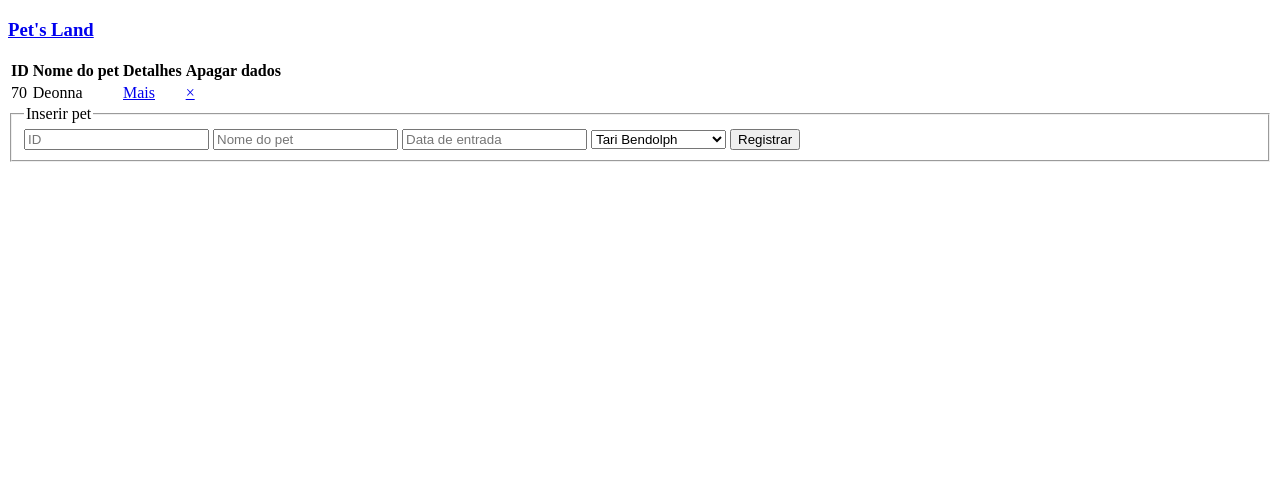
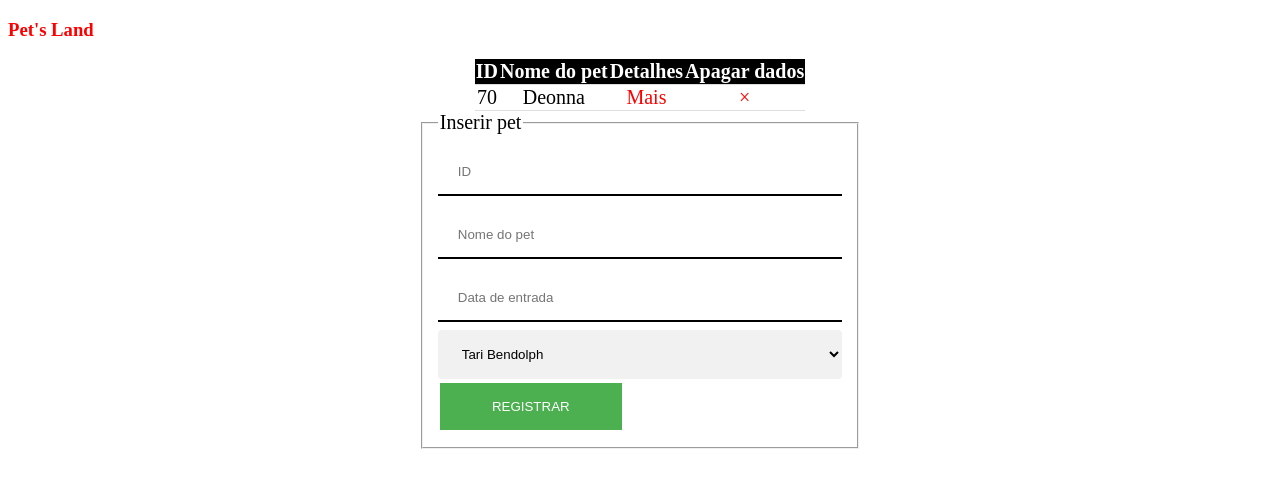
Before and after one commit to luuishenriique/Dev_Web-I, a PHP site: page /pet.php in a window 1280 px wide. Shown: the top 488 px of the page. Run offline with PHP 8.4, Linux system fonts and the light colour scheme.

Commit message:
adicionando elementos ao arquivo css

```diff
--- a/Exercício-6-CR*D-múltiplo/css/style.css
+++ b/Exercício-6-CR*D-múltiplo/css/style.css
@@ -1 +1,151 @@
-/* nada por enquanto */
+h4{
+	text-align: center;
+	background-color: yellow;
+	color: black;
+	transition: 1s;
+	width: 50%;
+	margin: 0 auto;
+	text-transform: uppercase;
+}
+
+a{
+	text-decoration: none;
+	color: red;
+}
+
+a:visited{
+	text-decoration: none;
+	color: red;
+}
+.nav_header {
+	overflow: hidden;
+	padding: 10px 10px;
+	background-color: black;
+	font-weight: bold;
+}
+
+.nav_header a{
+	float: left;
+	color: white;
+	text-align: center;
+	padding: 12px;
+	text-decoration: none;
+	font-size: 18px;
+	line-height: 25px;
+	border-radius: 4px;
+	text-transform: uppercase;
+
+
+}
+
+.nav_header a.logo {
+	background-color: white;
+	border-radius: 5px;
+	color: black;
+	text-transform: uppercase;
+	font-size: 25px;
+
+}
+
+.nav_header a:hover{
+	background-color: red;
+	color: white;
+	transition: 0.4s;
+}
+
+.nav_header a.active{
+	background-color: #bdc3c7;
+	color: white;
+}
+
+.nav_header .links{
+	float: right;
+}
+
+@media screen and (max-width: 500px) {
+  .nav_header a {
+    float: none;
+    display: block;
+    text-align: center;
+  }
+  .links {
+    float: none;
+  }
+}
+
+table{
+	border-collapse: collapse;
+	overflow-x: auto;
+	margin: 0 auto;
+	padding: 25px;
+	box-sizing: border-box;
+}
+
+table a{
+	text-decoration: none;
+}
+
+table a:visited{
+	text-decoration: none;
+}
+
+table a:hover{
+	background-color: black;
+	color: white;
+	transition: 0.4s;
+}
+
+td, th{
+	border-bottom: 1px solid #ddd;
+	text-align: center;
+	font-size: 20px;
+}
+
+th{
+	background-color: black;
+	color: white;
+}
+
+tr:nth-child(even){
+	background-color: #f2f2f2;
+}
+
+form{
+	box-sizing: border-box;
+	width: 35%;
+	margin: 0 auto;
+	font-size: 20px;
+}
+
+input[type=text]{
+	border: none;
+	border-bottom: 2px solid black;
+	width: 100%;
+	padding: 15px 20px;
+	margin: 8px 0;
+	box-sizing: border-box;
+}
+
+input[type=text]:focus {
+  border: 3px solid #555;
+}
+
+input[type=button], input[type=submit], input[type=reset] {
+  background-color: #4CAF50;
+  border: none;
+  color: white;
+  padding: 16px 16px;
+  text-decoration: none;
+  margin: 4px 2px;
+  cursor: pointer;
+  width: 45%;
+  text-transform: uppercase;
+}
+
+select{
+	width: 100%;
+	padding: 16px 20px;
+	border: none;
+	border-radius: 4px;
+	background-color: #f1f1f1;
+}
```
